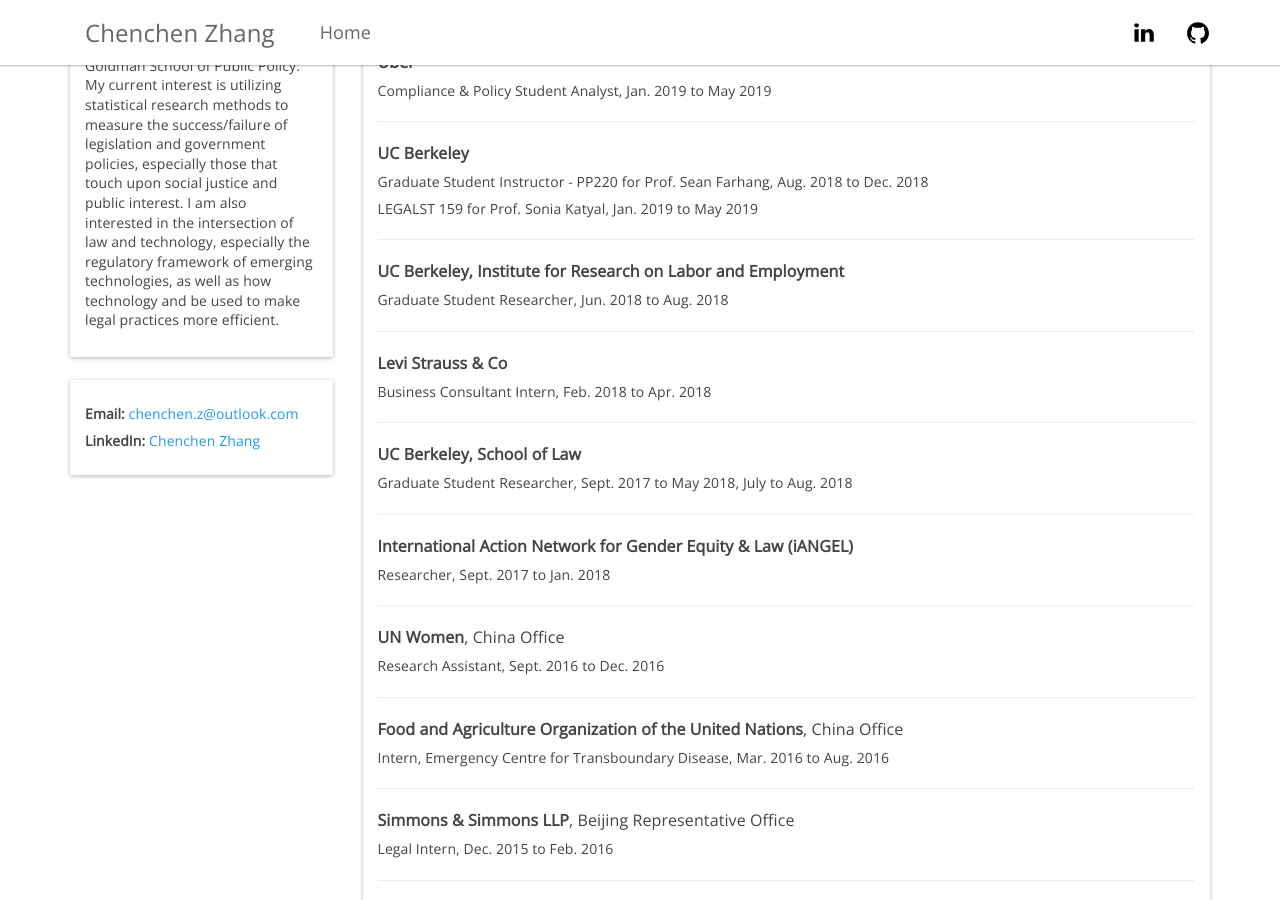
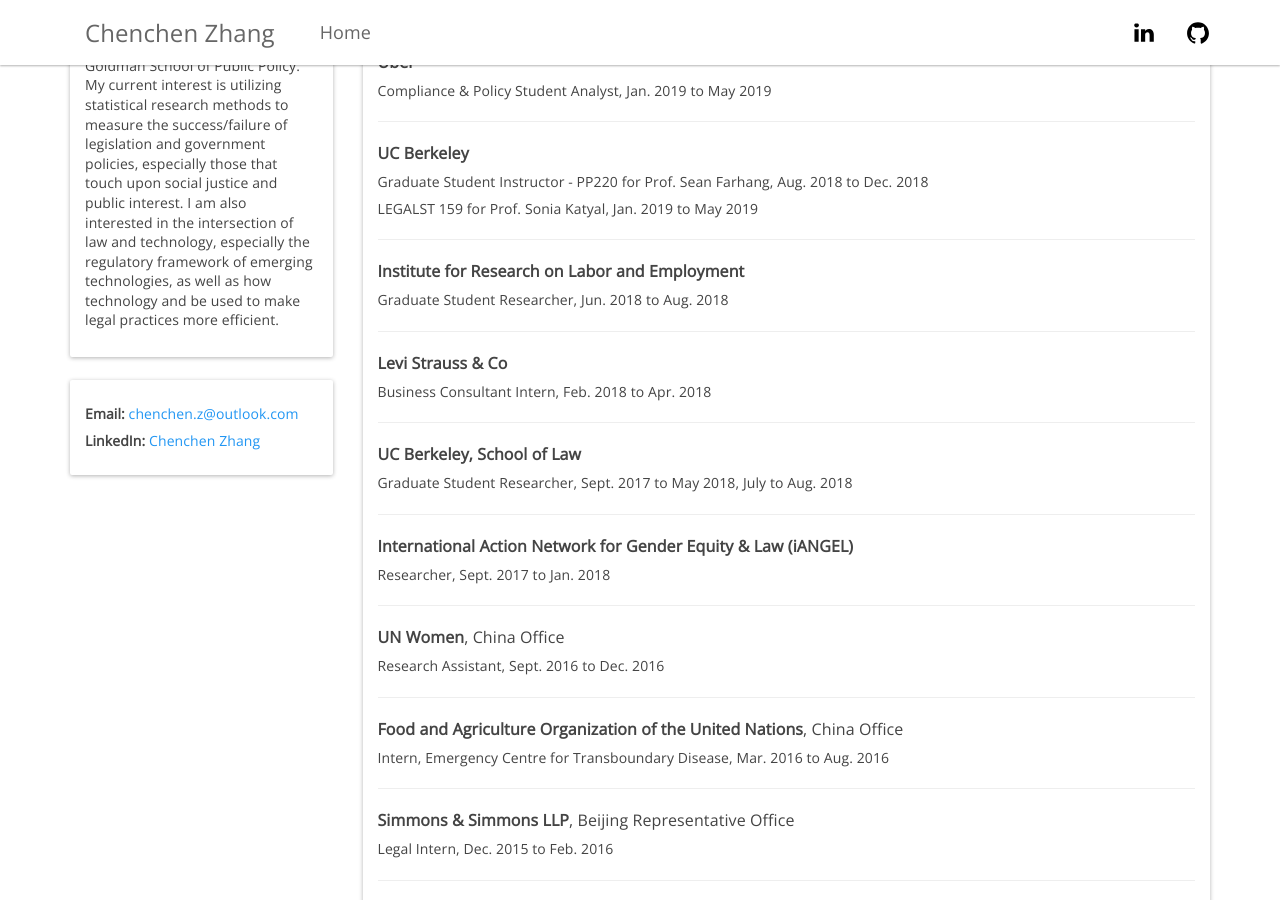
Before and after one commit to CeciliaZhang/-CeciliaZhang-.github-io, a Jekyll site: the page built from index.html, in a window 1280 px wide and 900 px high, scrolled down 685 px. Built offline with Jekyll 4.4.1, drawn with Linux system fonts in a browser that asks for light colours; nearby versions of some CDN libraries.

Commit message:
Update experiences.html

```diff
--- a/_includes/experiences.html
+++ b/_includes/experiences.html
@@ -13,7 +13,7 @@
         <h6>Graduate Student Instructor - PP220 for Prof. Sean Farhang, Aug. 2018 to Dec. 2018
             <h6>LEGALST 159 for Prof. Sonia Katyal, Jan. 2019 to May 2019</h6></h6>
         <hr/>
-        <h5><b>UC Berkeley, Institute for Research on Labor and Employment</b></h5>
+        <h5><b>Institute for Research on Labor and Employment</b></h5>
         <h6>Graduate Student Researcher, Jun. 2018 to Aug. 2018</h6>
         <hr/>
         <h5><b>Levi Strauss & Co</b></h5>
```
